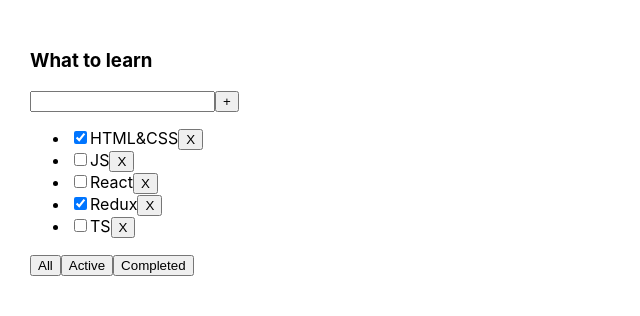
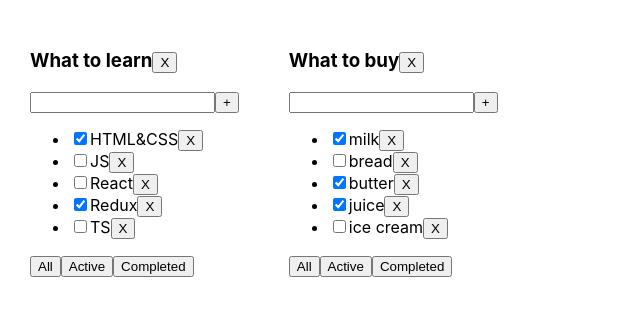
Before and after one commit to OchirovBair/todolist, a React (Create React App) app: page / in a window 1280 px wide. Shown: the top 316 px of the page, without its empty margins (0-640 px from the left). Built offline with nearby package versions, Linux system fonts and the light colour scheme.

Commit message:
feat: sprint-2 week-1

```diff
--- a/src/App.tsx
+++ b/src/App.tsx
@@ -3,58 +3,98 @@ import './App.css';
 import {Todolist} from "./todolist/Todolist";
 import {v1} from "uuid";
 
-export type TasksType = {
+export type TaskType = {
     id: string
     title: string
     isDone: boolean
 }
 
+export type TasksType = {
+    [key: string]: TaskType[]
+}
+
+export type TodolistType = {
+    id: string
+    title: string
+    filter: FilterType
+}
+
 export type FilterType = 'all' | 'active' | 'completed'
+
 function App() {
-    const title = 'What to learn'
-    const initialTasks: TasksType[] = [
+
+    const todolistId1 = v1()
+    const todolistId2 = v1()
+
+    const initialTodolists:TodolistType[] = [
+        {id: todolistId1, title: 'What to learn', filter: 'all'},
+        {id: todolistId2, title: 'What to buy', filter: 'all'},
+    ]
+
+    const initialtasks: TasksType = {
+        [todolistId1]: [
             {id: v1(), title: 'HTML&CSS', isDone: true},
             {id: v1(), title: 'JS', isDone: false},
             {id: v1(), title: 'React', isDone: false},
             {id: v1(), title: 'Redux', isDone: true},
             {id: v1(), title: 'TS', isDone: false},
-    ]
-
-    const [tasks, setTasks] = useState<TasksType[]>(initialTasks)
-    const [filter, setFilter] = useState<FilterType>('all')
-
-    const addTask = (title: string) => {
-        const newTask = {id: v1(), title, isDone:false}
-        setTasks([newTask, ...tasks])
+        ],
+        [todolistId2]: [
+            {id: v1(), title: 'milk', isDone: true},
+            {id: v1(), title: 'bread', isDone: false},
+            {id: v1(), title: 'butter', isDone: true},
+            {id: v1(), title: 'juice', isDone: true},
+            {id: v1(), title: 'ice cream', isDone: false},
+        ],
     }
 
-    const deleteTask = (taskId: string) => {
-        setTasks(tasks.filter(el => el.id !== taskId))
+    const [todolists, setTodolists] = useState<TodolistType[]>(initialTodolists)
+    const [tasks, setTasks] = useState<TasksType>(initialtasks)
+
+    const addTask = (title: string, todoId: string) => {
+        const newTask = {id: v1(), title, isDone:false}
+        setTasks({...tasks, [todoId]:[newTask, ...tasks[todoId]]})
     }
 
-    const changeFilter = (filter: FilterType) => {
-        setFilter(filter)
+    const deleteTask = (taskId: string, todoId:string) => {
+        setTasks({...tasks, [todoId]:tasks[todoId].filter(el => el.id !== taskId)})
     }
 
-    const changeTaskStatus = (taskId:string, taskStatus: boolean) => {
-        setTasks(tasks.map(el=>el.id === taskId ? {...el, isDone: taskStatus} : el))
+    const changeFilter = (filter: FilterType, todoId: string) => {
+        setTodolists(todolists.map(el => el.id === todoId ? {...el, filter} : el))
+        // setFilter(filter)
     }
 
-    let tasksForTodolist = tasks
-    if (filter === 'active') {
-        tasksForTodolist = tasks.filter(el=>!el.isDone)
-    } else if (filter === 'completed') {
-        tasksForTodolist = tasks.filter(el=>el.isDone)
+    const changeTaskStatus = (taskId: string, taskStatus: boolean, todoId:string) => {
+        setTasks({...tasks, [todoId]:tasks[todoId].map(el=>el.id === taskId ? {...el, isDone:taskStatus} : el)})
+        // setTasks(tasks.map(el=>el.id === taskId ? {...el, isDone: taskStatus} : el))
+    }
+
+    const deleteTodolist = (todoId:string) => {
+        setTodolists(todolists.filter(el => el.id !== todoId))
+        delete tasks[todoId]
+        setTasks({...tasks})
     }
 
     return (
         <div className="App">
-            <Todolist title={title}
+            {todolists.map(td => {
+                let tasksForTodolist = tasks[td.id]
+
+                return (
+                    <Todolist title={td.title}
+                              todoId={td.id}
+                              key={td.id}
                               tasks={tasksForTodolist}
                               deleteTask={deleteTask}
                               addTask={addTask}
                               changeTaskStatus={changeTaskStatus}
-                      changeFilter={changeFilter}/>
+                              changeFilter={changeFilter}
+                              filter={td.filter}
+
+                              deleteTodolist={deleteTodolist}/>
+                )
+            })}
         </div>
     );
 }
--- a/src/todolist/Todolist.tsx
+++ b/src/todolist/Todolist.tsx
@@ -1,17 +1,27 @@
 import React, {ChangeEvent, KeyboardEvent, useState} from 'react';
-import {FilterType, TasksType} from "../App";
+import {FilterType, TaskType} from "../App";
 import {Button} from "../components/Button";
 
 type TodolistPropsType = {
-    tasks: TasksType[]
+    tasks: TaskType[]
     title: string
-    deleteTask: (taskId: string) => void
-    addTask: (title: string) => void
-    changeFilter: (filter: FilterType)=>void
-    changeTaskStatus: (taskId: string, taskStatus: boolean) =>void
+    deleteTask: (taskId: string, todoId:string) => void
+    addTask: (title: string, todoId:string) => void
+    changeFilter: (filter: FilterType, todoId:string) => void
+    changeTaskStatus: (taskId: string, taskStatus: boolean, todoId:string) => void
+    filter:FilterType
+
+    deleteTodolist:(todoId:string)=>void
+    todoId: string
 }
 
-export const Todolist = ({tasks, title, addTask, deleteTask, changeFilter, changeTaskStatus}: TodolistPropsType) => {
+export const Todolist = ({tasks, title, addTask, deleteTask, changeFilter, changeTaskStatus, deleteTodolist, todoId, filter}: TodolistPropsType) => {
+    if (filter === 'active') {
+        tasks = tasks.filter(el => !el.isDone)
+    } else if (filter === 'completed') {
+        tasks = tasks.filter(el => el.isDone)
+    }
+
     const [inputValue, setInputValue] = useState('')
     const [error, setError] = useState(false)
     const inputHandler = (e: ChangeEvent<HTMLInputElement>) => {
@@ -24,7 +34,7 @@ export const Todolist = ({tasks, title, addTask, deleteTask, changeFilter, chang
         console.log(e)
     }
 
-    const onKeyUpHandler = (e:KeyboardEvent<HTMLInputElement> ) => {
+    const onKeyUpHandler = (e: KeyboardEvent<HTMLInputElement>) => {
         if (e.key === 'Enter') {
             addTaskHandler()
         }
@@ -33,7 +43,7 @@ export const Todolist = ({tasks, title, addTask, deleteTask, changeFilter, chang
     const addTaskHandler = () => {
         const newTaskTitle = inputValue.trim()
         if (newTaskTitle) {
-            addTask(inputValue.trim())
+            addTask(inputValue.trim(), todoId)
             setInputValue('')
         } else {
             setError(true)
@@ -41,17 +51,25 @@ export const Todolist = ({tasks, title, addTask, deleteTask, changeFilter, chang
         }
     }
 
+    const deleteTodolistHandler = () => {
+        deleteTodolist(todoId)
+    }
+
+    const changeTodolistFilterHandler = (filter: FilterType) => {
+        changeFilter(filter, todoId)
+    }
+
     const taskList = tasks.length === 0
         ? <span>Тасок нет</span>
         : <ul>
             {tasks.map(el => {
                 const deleteTaskHandler = () => {
-                    deleteTask(el.id)
+                    deleteTask(el.id, todoId)
                 }
 
                 const changeTaskStatusHandler = (e: ChangeEvent<HTMLInputElement>) => {
                     const newStatusValue = e.currentTarget.checked
-                    changeTaskStatus(el.id, newStatusValue)
+                    changeTaskStatus(el.id, newStatusValue, todoId)
                 }
 
                 return (
@@ -66,7 +84,7 @@ export const Todolist = ({tasks, title, addTask, deleteTask, changeFilter, chang
 
     return (
         <div>
-            <h3>{title}</h3>
+            <h3>{title}<Button title={'X'} callback={deleteTodolistHandler}/></h3>
             <div>
                 <input value={inputValue} onChange={inputHandler} onKeyUp={onKeyUpHandler}/>
                 <Button title={'+'} callback={addTaskHandler} isDisabled={error}/>
@@ -74,9 +92,9 @@ export const Todolist = ({tasks, title, addTask, deleteTask, changeFilter, chang
             {error && <span style={{color: 'red'}}>Ошибка ввода</span>}
             {taskList}
             <div>
-                <Button title={'All'} callback={()=>changeFilter('all')}/>
-                <Button title={'Active'} callback={()=>changeFilter('active')}/>
-                <Button title={'Completed'} callback={()=>changeFilter('completed')}/>
+                <Button title={'All'} callback={() => changeTodolistFilterHandler('all')}/>
+                <Button title={'Active'} callback={() => changeTodolistFilterHandler('active')}/>
+                <Button title={'Completed'} callback={() => changeTodolistFilterHandler('completed')}/>
             </div>
         </div>
     );
```
Lines whose indentation alone changed are shown as unchanged.
